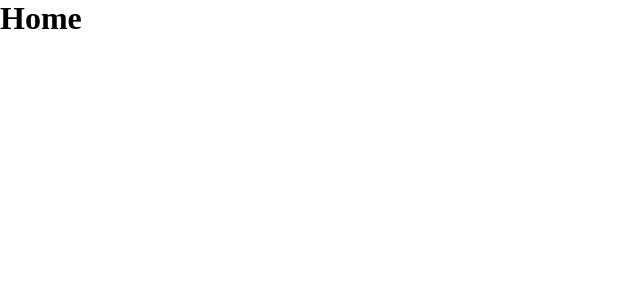
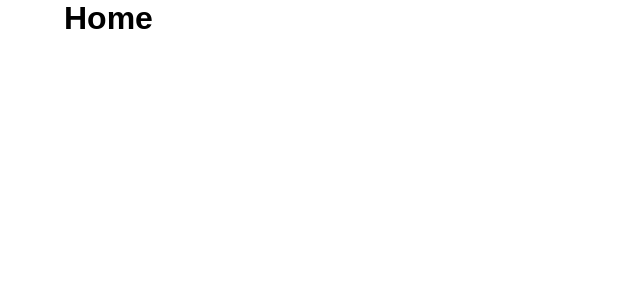
Before and after one commit to mtthdz/storm, a Next.js app in the folder client/: page / in a window 1280 px wide. Shown: the top 300 px of the page, without its empty margins (0-640 px from the left). Built offline with nearby package versions, Linux system fonts and the light colour scheme.

Commit message:
(add) global wrapper styles

```diff
--- a/client/src/app/_styles/GlobalStyles.ts
+++ b/client/src/app/_styles/GlobalStyles.ts
@@ -1,10 +1,22 @@
-import { createGlobalStyle } from 'styled-components';
+import { createGlobalStyle, css } from 'styled-components';
 
 const GlobalStyles = createGlobalStyle`
+  // reset styles
   * {
     margin: 0;
     padding: 0;
   }
+  body {
+    font-family: 'Nunito Sans', sans-serif;
+    font-size: 1.0rem;
+  }
+
+  // global wrapper
+  .wrapper {
+    width: 90%;
+    max-width: 1200px;
+    margin: 0 auto;
+  }
 `;
 
 export default GlobalStyles;
--- a/client/src/app/layout.tsx
+++ b/client/src/app/layout.tsx
@@ -20,7 +20,9 @@ export default function RootLayout({
       <body>
         <Providers>
           <GlobalStyles />
-          {children}
+          <div className="wrapper">
+            {children}
+          </div>
         </Providers>
       </body>
     </html>
```
